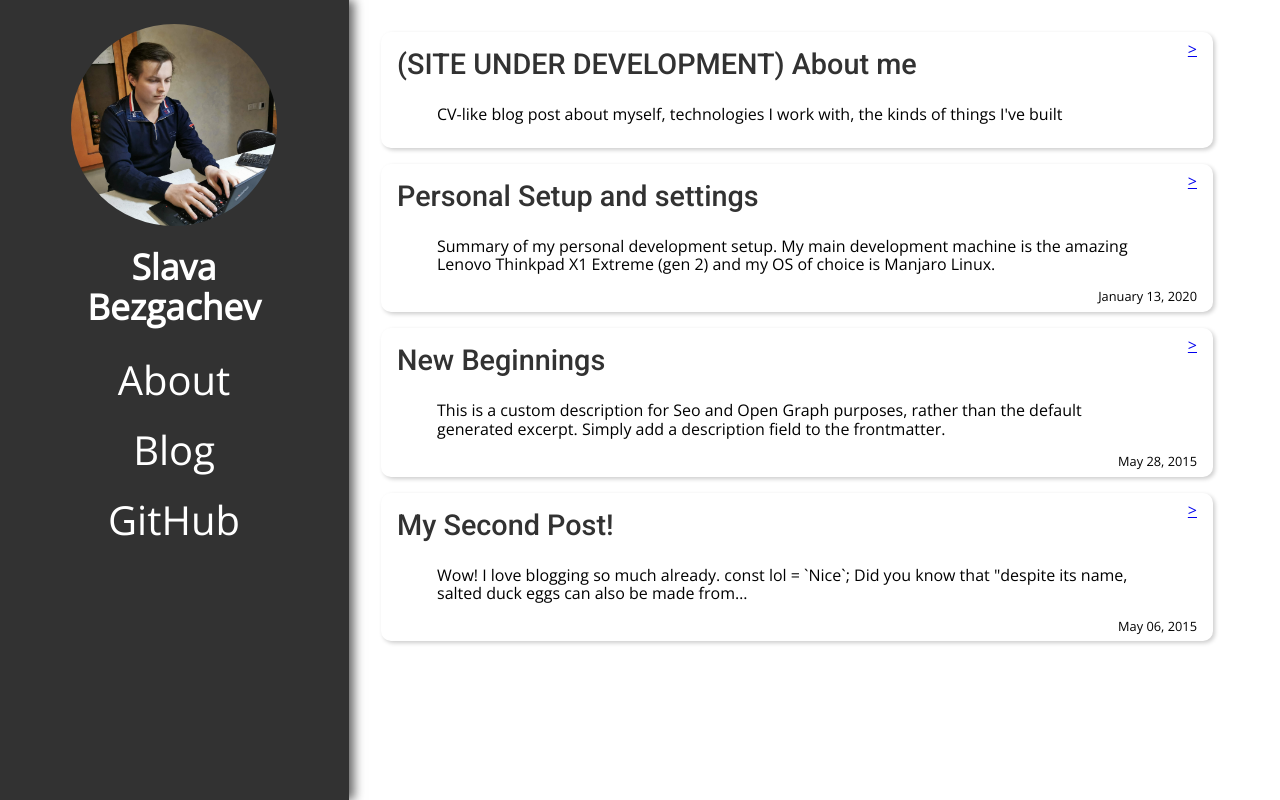
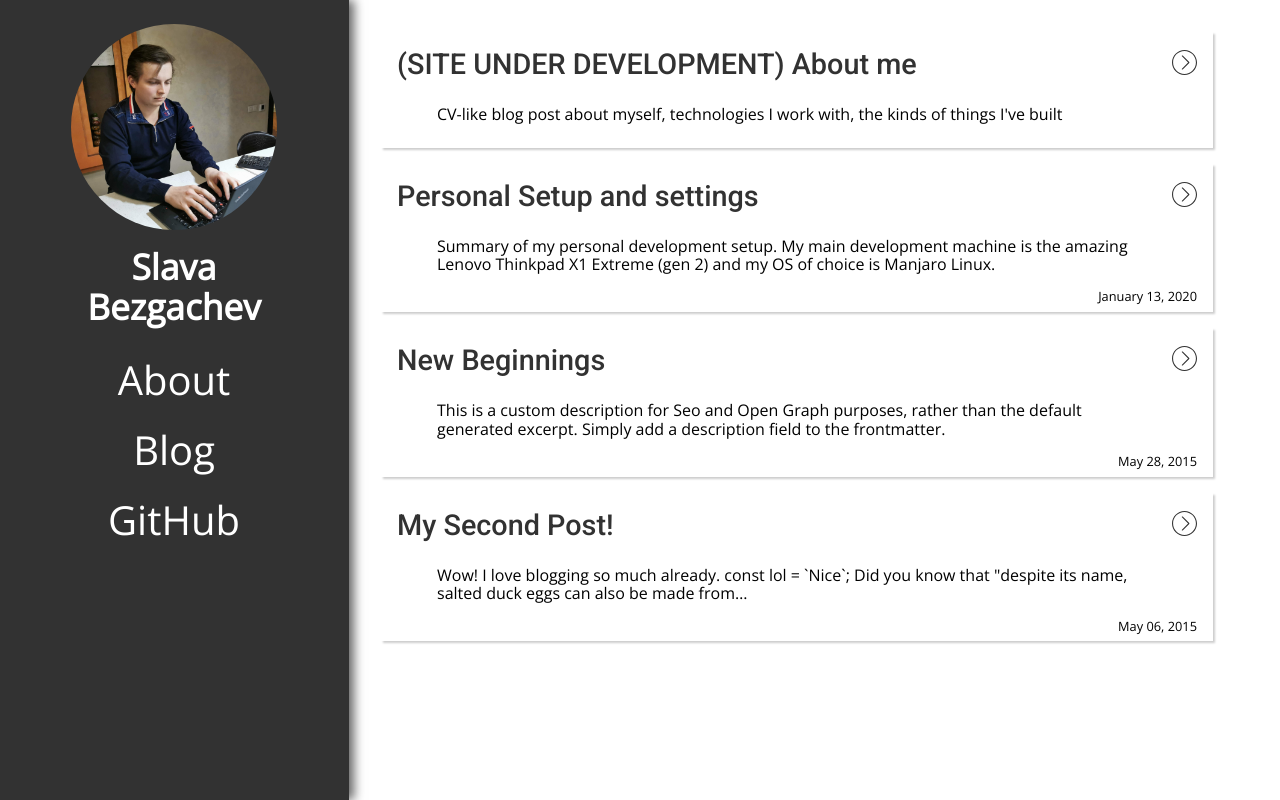
Before and after one commit to slavabez/personal-blog, a Gatsby site: page / in a window 1280 px wide. Built offline with nearby package versions, Linux system fonts and the light colour scheme; Gatsby itself is replaced by a stand-in of ours.

Commit message:
Some more cosmetic changes, fixed the jittering issue with the profile pic

```diff
--- a/src/components/Header.tsx
+++ b/src/components/Header.tsx
@@ -66,8 +66,6 @@ const TopOrLeftSection = styled.div`
   }
 
   .gatsby-image-wrapper {
-    width: calc(100% - 4px) !important;
-    height: calc(100% - 4px) !important;
     border-radius: 50%;
   }
 
--- /dev/null
+++ b/src/components/svgs.tsx
@@ -0,0 +1,11 @@
+import React from "react";
+import theme from "../utils/theme";
+
+export const ArrowSvg = () => {
+  return (
+    <svg xmlns="http://www.w3.org/2000/svg" viewBox="0 0 490.88 490.88" width="25px" fill={theme.mainContrast}>
+      <path d="M245.44 0C110.101 0 0 110.101 0 245.44s110.101 245.44 245.44 245.44 245.44-110.101 245.44-245.44S380.779 0 245.44 0zm0 469.547c-123.563 0-224.107-100.544-224.107-224.107S121.877 21.333 245.44 21.333 469.547 121.877 469.547 245.44 369.003 469.547 245.44 469.547z" />
+      <path d="M338.432 238.016l-128-128c-4.16-4.16-10.923-4.16-15.083 0s-4.16 10.923 0 15.083l120.427 120.469-120.448 120.448c-4.16 4.16-4.16 10.923 0 15.083 2.091 2.069 4.821 3.115 7.552 3.115s5.461-1.024 7.552-3.115l128-128c4.16-4.16 4.16-10.923 0-15.083z" />
+    </svg>
+  );
+};
--- a/src/pages/index.tsx
+++ b/src/pages/index.tsx
@@ -5,6 +5,7 @@ import Layout from "../components/layout";
 import SEO from "../components/seo";
 import styled from "styled-components";
 import theme from "../utils/theme";
+import { ArrowSvg } from "../components/svgs";
 
 interface Props {
   data: {
@@ -20,8 +21,7 @@ interface Props {
 
 const ArticleListItem = styled.article`
   padding: 0.5rem;
-  box-shadow: 2px 2px 4px #cdcdcd;
-  border-radius: 10px;
+  box-shadow: 2px 2px 2px #cdcdcd;
   margin-bottom: 1rem;
   display: flex;
   flex-direction: column;
@@ -61,6 +61,7 @@ const HeaderSection = styled.header`
   display: flex;
   width: 100%;
   justify-content: space-between;
+  align-items: center;
 `;
 
 const BlogIndex = (props: Props) => {
@@ -83,7 +84,9 @@ const BlogIndex = (props: Props) => {
                 </Link>
               </h3>
               <ReadMore>
-                <Link to={node.fields.slug}>{">"}</Link>
+                <Link to={node.fields.slug}>
+                  <ArrowSvg />
+                </Link>
               </ReadMore>
             </HeaderSection>
             <section>
```
